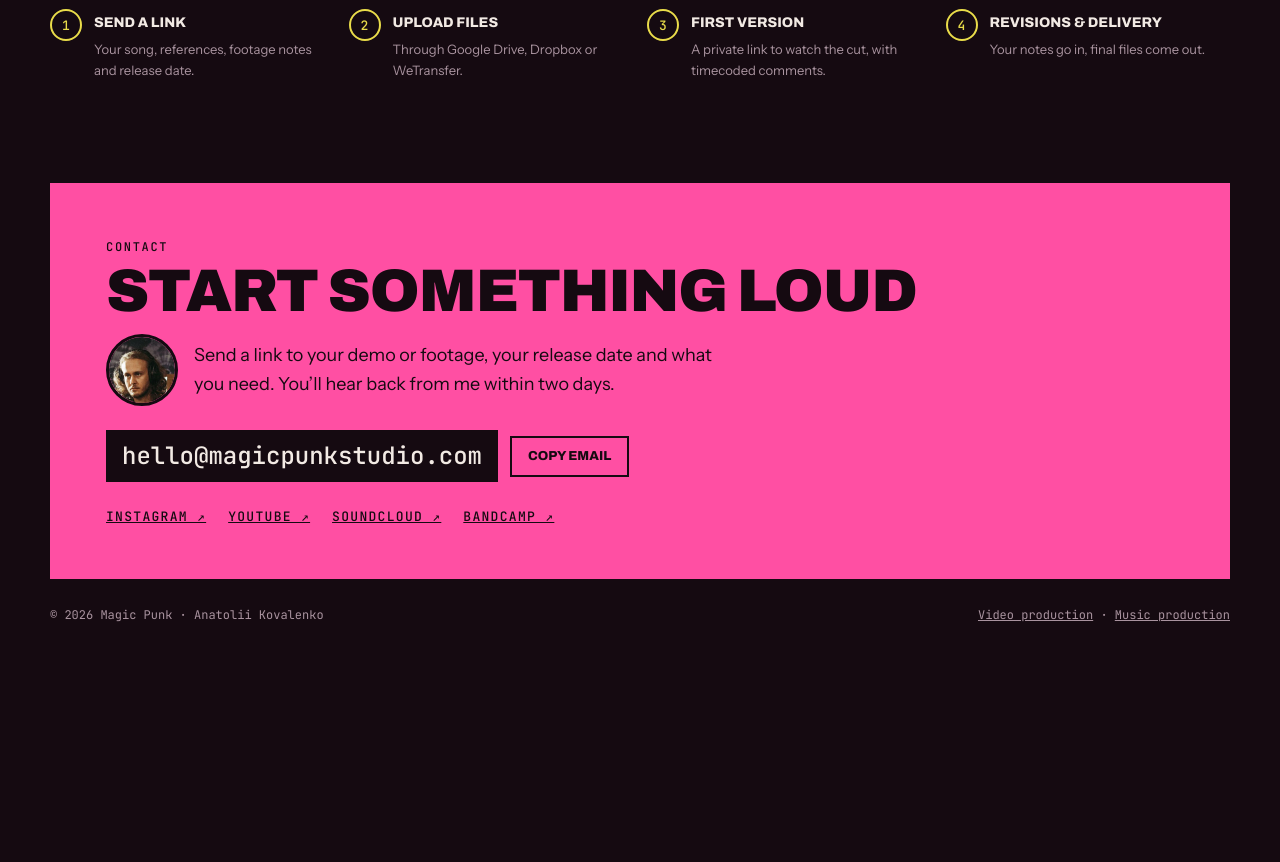
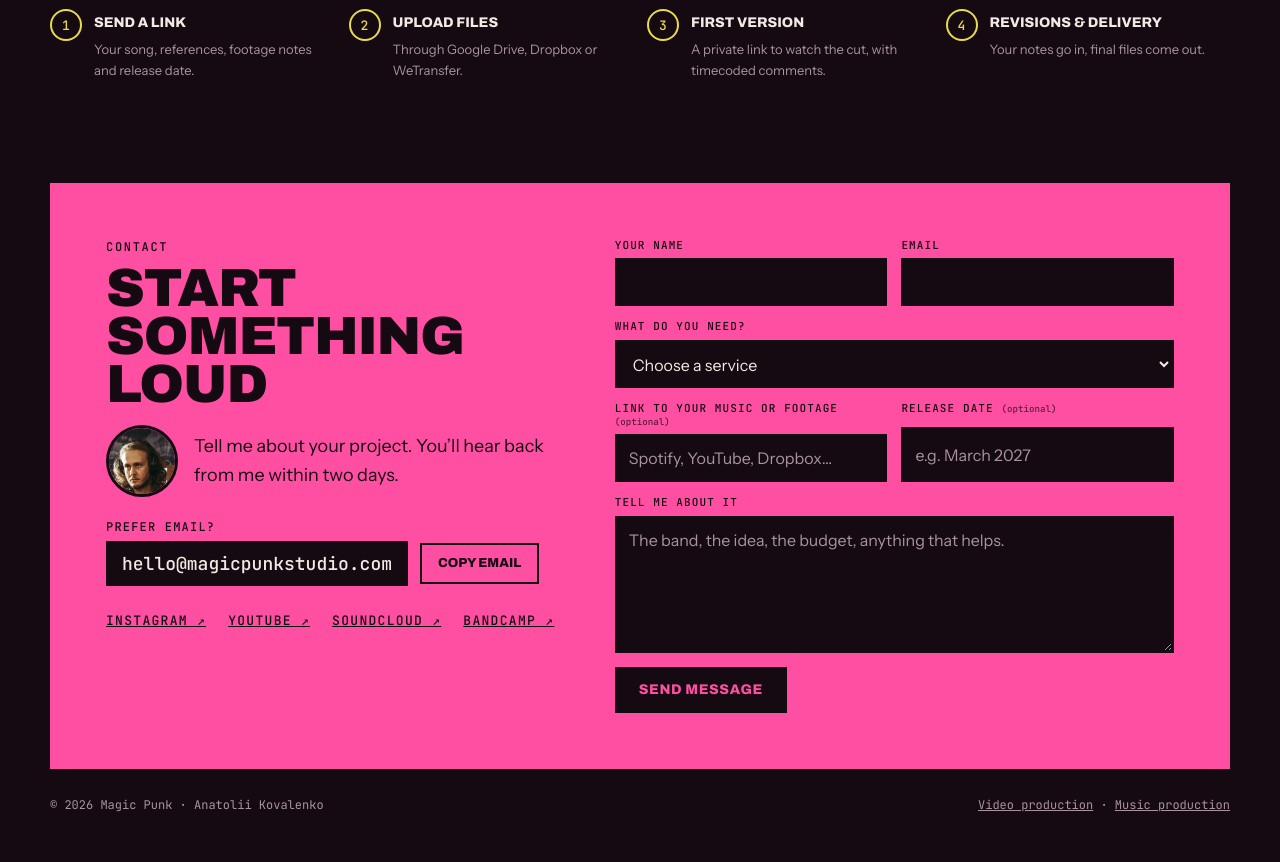
Before and after one commit to anatoliikovalenkopro/magic-punk, a Django app: page /video/ in a window 1280 px wide. Shown: the part 3428-4290 px from the top of the page. Before the commit the page ends 4050 px from the top, so only its background shows below. Run offline with Django 5.2, Linux system fonts and the light colour scheme; data comes from the database, SQL or seed files in the repository; data that the repository does not hold is empty; some web fonts are replaced.

Commit message:
Add contact form with email-app fallback
Form sends through Web3Forms once FORM_ACCESS_KEY is set in settings; until then it opens the visitor's email app pre-filled. Book buttons pre-select the service.

```diff
--- a/magic_punk/settings.py
+++ b/magic_punk/settings.py
@@ -159,6 +159,10 @@ SPECIAL_NOTE = 'Lower prices on every service while I build the roster. Book now
 # Your real name, shown in the About section and contact block. Leave '' to hide it.
 OWNER_NAME = 'Anatolii Kovalenko'
 
+# Contact form: free access key from https://web3forms.com (the key is public by design;
+# messages go to the email address the key was created with).
+FORM_ACCESS_KEY = ''
+
 # Contact details shown on the site
 CONTACT_EMAIL = 'hello@magicpunkstudio.com'  # set up forwarding to your Gmail at your registrar
 SOCIAL_LINKS = [
--- a/portfolio/context_processors.py
+++ b/portfolio/context_processors.py
@@ -28,5 +28,6 @@ def site(request):
         'special_label': settings.SPECIAL_LABEL,
         'special_note': settings.SPECIAL_NOTE,
         'contact_email': settings.CONTACT_EMAIL,
+        'form_access_key': settings.FORM_ACCESS_KEY,
         'social_links': settings.SOCIAL_LINKS,
     }
--- a/portfolio/static/portfolio/css/style.css
+++ b/portfolio/static/portfolio/css/style.css
@@ -295,6 +295,32 @@ footer { display: flex; justify-content: space-between; gap: 16px; flex-wrap: wr
 .about-text .credits { font: 13px/1.6 var(--f-mono); color: var(--bone); padding-top: 12px; border-top: 1px dashed var(--line); }
 .about-text .credits span { color: var(--dim); text-transform: uppercase; letter-spacing: .1em; margin-right: 8px; }
 
+/* contact: intro left, form right */
+.contact { display: grid; grid-template-columns: minmax(0, .9fr) minmax(0, 1.1fr); gap: 24px clamp(24px, 4vw, 56px); align-items: start; }
+.contact-intro { min-width: 0; }
+.contact-intro h2 { font-size: clamp(32px, 4.2vw, 56px); overflow-wrap: break-word; }
+.contact .contact-alt { margin: 0 0 8px; font: 500 12px/1 var(--f-mono); text-transform: uppercase; letter-spacing: .1em; }
+.contact .mail code { font-size: clamp(14px, 1.6vw, 18px); }
+.contact-form { display: grid; gap: 14px; min-width: 0; }
+.field-row { display: grid; grid-template-columns: repeat(2, minmax(0, 1fr)); gap: 14px; }
+.field { display: grid; gap: 6px; min-width: 0; }
+.field > span { font: 500 11px/1.2 var(--f-mono); text-transform: uppercase; letter-spacing: .1em; color: var(--ink); }
+.field small { text-transform: none; letter-spacing: 0; opacity: .7; }
+.field input, .field select, .field textarea {
+  width: 100%; font: 16px/1.4 var(--f-body); color: var(--bone); background: var(--ink);
+  border: 2px solid var(--ink); padding: 11px 12px; border-radius: 0; color-scheme: dark;
+}
+.field textarea { resize: vertical; min-height: 120px; }
+.field input::placeholder, .field textarea::placeholder { color: var(--dim); }
+.field input:focus, .field select:focus, .field textarea:focus { outline: none; border-color: var(--bone); box-shadow: 4px 4px 0 var(--ink); }
+.field.invalid input, .field.invalid textarea { border-color: var(--sulfur); }
+.hp { position: absolute; left: -9999px; width: 1px; height: 1px; opacity: 0; }
+.form-foot { display: flex; align-items: center; gap: 16px; flex-wrap: wrap; }
+.form-send { background: var(--ink); color: var(--spell); border: 2px solid var(--ink); padding: 14px 22px; font: 800 14px/1 var(--f-head); font-stretch: 120%; text-transform: uppercase; letter-spacing: .04em; }
+.form-send:hover { background: var(--bone); color: var(--ink); border-color: var(--bone); }
+.form-send:disabled { opacity: .6; cursor: wait; }
+.contact .form-status { margin: 0; font-size: 15px; font-weight: 600; max-width: none; }
+
 /* contact: small photo */
 .contact-me { display: flex; align-items: center; gap: 16px; margin: 16px 0 24px; }
 .contact-me img { width: 72px; height: 72px; border-radius: 50%; border: 3px solid var(--ink); flex-shrink: 0; object-fit: cover; }
@@ -370,7 +396,7 @@ h2 { font-size: clamp(32px, 5vw, 60px); }
   .mobile-menu { display: block; }
   .doors { grid-template-columns: minmax(0, 1fr); }
   .svc-row { grid-template-columns: minmax(0, 1fr); gap: 20px; }
-  .how, .fit-grid, .brief, .packages, .svc-inc, .about { grid-template-columns: minmax(0, 1fr); }
+  .how, .fit-grid, .brief, .packages, .svc-inc, .about, .contact, .field-row { grid-template-columns: minmax(0, 1fr); }
   .svc-row { grid-template-columns: minmax(0, 1fr); }
   .svc-side { padding-left: 0; border-left: 0; border-top: 1px dashed var(--line); padding-top: 12px; }
   .packages { gap: 22px; }
--- a/portfolio/static/portfolio/js/main.js
+++ b/portfolio/static/portfolio/js/main.js
@@ -356,6 +356,75 @@ function selectEmail(btn) {
   const s = getSelection(); s.removeAllRanges(); s.addRange(r); btn.textContent = "Selected, press Ctrl+C";
 }
 
+/* ---------- contact form (sent to Web3Forms, which emails it to you) ---------- */
+const form = document.getElementById("contact-form");
+if (form) {
+  const status = document.getElementById("form-status");
+  const sendBtn = form.querySelector(".form-send");
+  const say = (text, ok) => { status.textContent = text; status.style.color = ok ? "var(--ink)" : "#3b0018"; };
+
+  form.addEventListener("submit", async e => {
+    e.preventDefault();
+    // check the required fields ourselves so the messages match the site
+    let firstBad = null;
+    form.querySelectorAll("[required]").forEach(input => {
+      const bad = !input.value.trim() || (input.type === "email" && !input.checkValidity());
+      input.closest(".field").classList.toggle("invalid", bad);
+      if (bad && !firstBad) firstBad = input;
+    });
+    if (firstBad) { say("Please fill in your name, a valid email and a message."); firstBad.focus(); return; }
+
+    const key = form.dataset.key;
+    const email = document.getElementById("email").textContent;
+    const data = Object.fromEntries(new FormData(form));
+    if (data.botcheck) return;  // a bot filled the hidden field
+    delete data.botcheck;
+
+    if (!key) {
+      // No form service key yet: open the visitor's email app with everything filled in
+      const body = [
+        `Name: ${data.name}`, `Email: ${data.email}`, `Service: ${data.service || "-"}`,
+        `Link: ${data.link || "-"}`, `Release date: ${data.release_date || "-"}`, "", data.message,
+      ].join("\n");
+      location.href = `mailto:${email}?subject=${encodeURIComponent(`Magic Punk inquiry from ${data.name}`)}&body=${encodeURIComponent(body)}`;
+      say(`Your email app should open with the message ready. If nothing happened, email me at ${email}.`, true);
+      return;
+    }
+    Object.assign(data, {
+      access_key: key,
+      subject: `New Magic Punk inquiry${data.service ? `: ${data.service}` : ""} from ${data.name}`,
+      from_name: "Magic Punk website",
+      replyto: data.email,
+    });
+
+    sendBtn.disabled = true; sendBtn.textContent = "Sending…"; say("");
+    try {
+      const res = await fetch(form.dataset.endpoint, {
+        method: "POST",
+        headers: { "Content-Type": "application/json", Accept: "application/json" },
+        body: JSON.stringify(data),
+      });
+      const json = await res.json().catch(() => ({}));
+      if (!res.ok || json.success === false) throw new Error(json.message || res.status);
+      form.reset();
+      say("Thanks! Your message is on its way. I’ll get back to you within two days.", true);
+    } catch (err) {
+      say(`Something went wrong sending the form. Please email me at ${email}.`);
+    } finally {
+      sendBtn.disabled = false; sendBtn.textContent = "Send message";
+    }
+  });
+
+  // clear the red outline as soon as a field is fixed
+  form.addEventListener("input", e => e.target.closest(".field")?.classList.remove("invalid"));
+
+  // "Book …" buttons on the service pages pre-select that service in the form
+  document.querySelectorAll(".svc-ask[data-service]").forEach(a => a.addEventListener("click", () => {
+    const select = document.getElementById("cf-service");
+    if ([...select.options].some(o => o.value === a.dataset.service)) select.value = a.dataset.service;
+  }));
+}
+
 /* ---------- home: door previews ---------- */
 const DEFAULT_CLIP = { artist: "Magic Punk", hue: 330, look: "tape" };
 const videoDoor = document.querySelector('[data-door="video"]');
--- a/portfolio/templates/portfolio/_service.html
+++ b/portfolio/templates/portfolio/_service.html
@@ -25,7 +25,7 @@
     </div>
     {% endif %}
     {% if s.price_note %}<p class="price-note">{{ s.price_note }}</p>{% endif %}
-    <a class="svc-ask" href="#contact">{% if s.mode == 'referral' %}Ask for a recommendation{% elif s.slug == 'producer' %}Book a free call{% else %}Book {{ s.name|lower }}{% endif %} →</a>
+    <a class="svc-ask" href="#contact" data-service="{{ s.name }}">{% if s.mode == 'referral' %}Ask for a recommendation{% elif s.slug == 'producer' %}Book a free call{% else %}Book {{ s.name|lower }}{% endif %} →</a>
   </div>
 
   {% with packages=s.packages.all %}
--- a/portfolio/templates/portfolio/base.html
+++ b/portfolio/templates/portfolio/base.html
@@ -60,12 +60,14 @@
   {% block content %}{% endblock %}
 
   <section class="contact" id="contact" aria-labelledby="c-h">
+    <div class="contact-intro">
       <div class="eyebrow" style="color: var(--ink)">Contact</div>
       <h2 id="c-h">Start something loud</h2>
       <div class="contact-me">
         <img src="{% static 'portfolio/img/me-face.jpg' %}?v={{ css_version }}" width="72" height="72" alt="">
-      <p>Send a link to your demo or footage, your release date and what you need. You’ll hear back from me within two days.</p>
+        <p>Tell me about your project. You’ll hear back from me within two days.</p>
       </div>
+      <p class="contact-alt">Prefer email?</p>
       <div class="mail">
         <code id="email">{{ contact_email }}</code>
         <button id="copy" type="button">Copy email</button>
@@ -75,6 +77,54 @@
         <a href="{{ url }}" target="_blank" rel="noopener">{{ name }} ↗</a>
         {% endfor %}
       </div>
+    </div>
+
+    {# Sent by JavaScript to Web3Forms, which emails it to you (the site is static, so there's no server of our own) #}
+    <form class="contact-form" id="contact-form" data-endpoint="https://api.web3forms.com/submit" data-key="{{ form_access_key }}" novalidate>
+      <div class="field-row">
+        <label class="field">
+          <span>Your name</span>
+          <input id="cf-name" name="name" type="text" autocomplete="name" required>
+        </label>
+        <label class="field">
+          <span>Email</span>
+          <input id="cf-email" name="email" type="email" autocomplete="email" required>
+        </label>
+      </div>
+      <label class="field">
+        <span>What do you need?</span>
+        <select id="cf-service" name="service">
+          <option value="">Choose a service</option>
+          <optgroup label="Video production">
+            {% for s in nav_video %}<option value="{{ s.name }}">{{ s.name }}</option>{% endfor %}
+          </optgroup>
+          <optgroup label="Music production">
+            {% for s in nav_music %}<option value="{{ s.name }}">{{ s.name }}</option>{% endfor %}
+          </optgroup>
+          <option value="Not sure yet">Not sure yet</option>
+        </select>
+      </label>
+      <div class="field-row">
+        <label class="field">
+          <span>Link to your music or footage <small>(optional)</small></span>
+          <input id="cf-link" name="link" type="url" placeholder="Spotify, YouTube, Dropbox…">
+        </label>
+        <label class="field">
+          <span>Release date <small>(optional)</small></span>
+          <input id="cf-date" name="release_date" type="text" placeholder="e.g. March 2027">
+        </label>
+      </div>
+      <label class="field">
+        <span>Tell me about it</span>
+        <textarea id="cf-message" name="message" rows="5" required placeholder="The band, the idea, the budget, anything that helps."></textarea>
+      </label>
+      {# Spam trap: people never see this field, bots fill it in #}
+      <input type="checkbox" name="botcheck" class="hp" tabindex="-1" autocomplete="off" aria-hidden="true">
+      <div class="form-foot">
+        <button class="form-send" type="submit">Send message</button>
+        <p class="form-status" id="form-status" role="status" aria-live="polite"></p>
+      </div>
+    </form>
   </section>
 
   <footer>
```
Also changed, not shown: docs/index.html (+55 -5 lines), docs/music/index.html (+60 -10 lines), docs/static/portfolio/css/style.css (+27 -1 lines), docs/static/portfolio/js/main.js (+69 -0 lines), docs/video/index.html (+60 -10 lines). Lines whose indentation alone changed are shown as unchanged.
